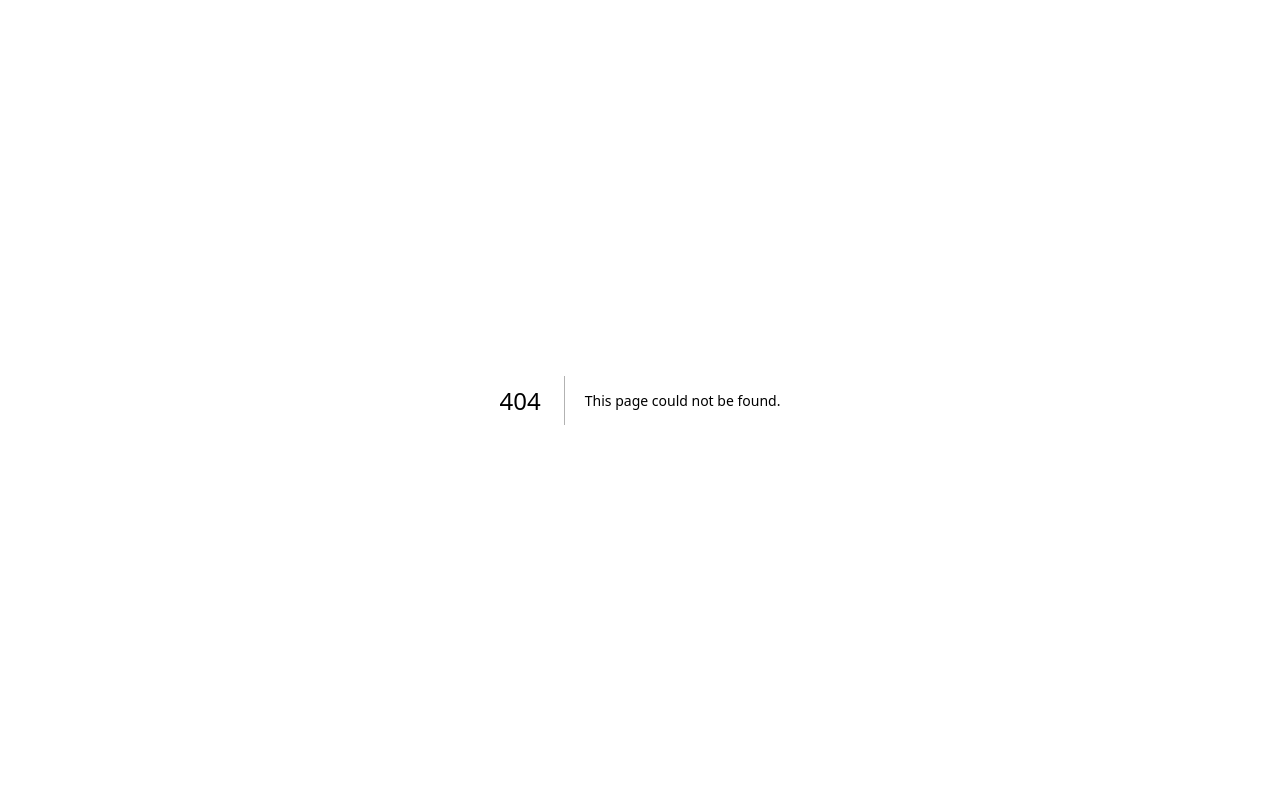
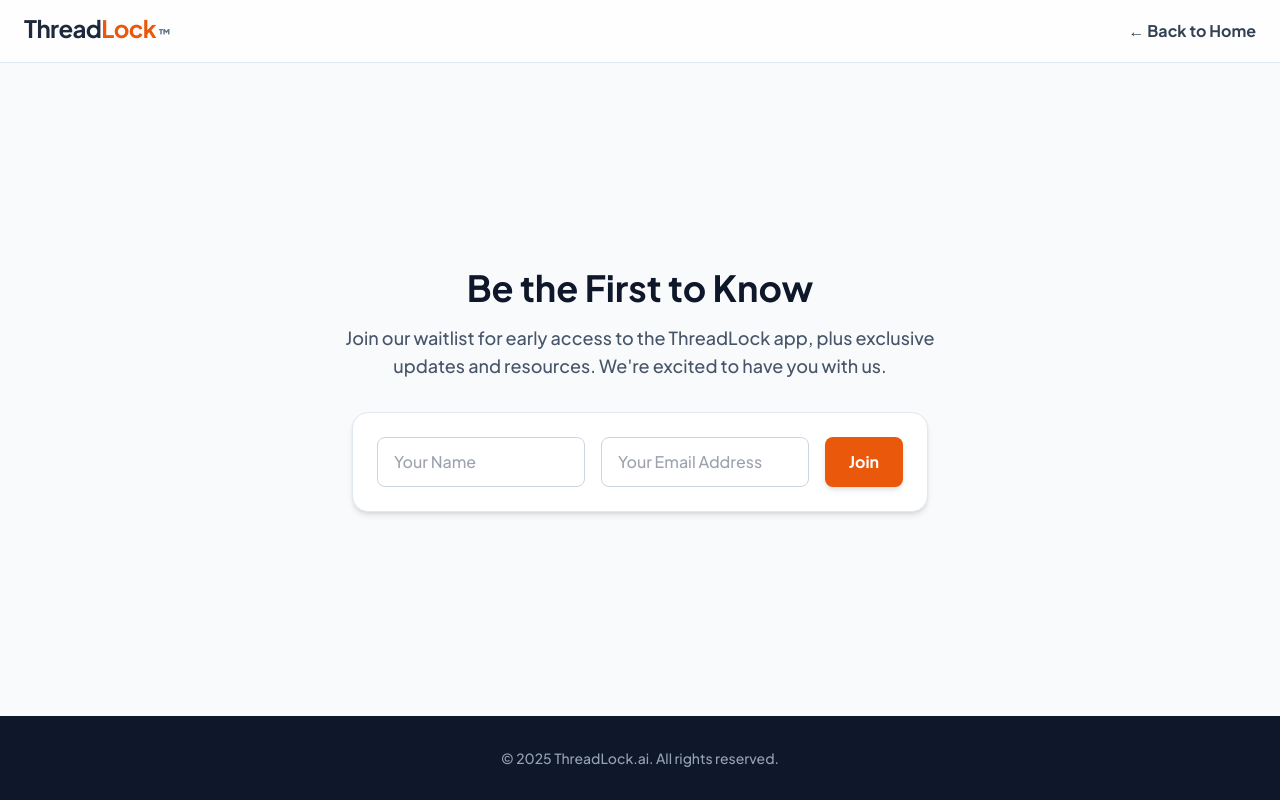
Before and after one commit to RedThreadGrp/ThreadLock, a Next.js app: page /signup in a window 1280 px wide. Before the commit this address had no page. Built offline with nearby package versions, Linux system fonts and the light colour scheme.

Commit message:
Create signup.js

```diff
--- /dev/null
+++ b/pages/signup.js
@@ -0,0 +1,72 @@
+import React from 'react';
+
+/* ---------------- Text Brand ---------------- */
+function BrandWordmark({ className = "" }) {
+    return (
+        <span className={`inline-flex items-baseline font-bold text-2xl tracking-tight select-none ${className}`}>
+            <span className="text-slate-800">Thread</span>
+            <span className="text-orange-600">Lock</span>
+            <span className="ml-0.5 align-text-top text-[0.5em] font-black text-slate-500">™</span>
+        </span>
+    );
+}
+
+const Header = () => (
+    <header className="bg-white/80 backdrop-blur-md border-b border-slate-200">
+        <div className="container mx-auto px-4 md:px-6 py-3 flex items-center justify-between">
+            <a href="/"><BrandWordmark /></a>
+            <a href="/" className="font-semibold text-slate-700 hover:text-orange-600 transition-colors">
+                &larr; Back to Home
+            </a>
+        </div>
+    </header>
+);
+
+const Footer = () => (
+    <footer className="bg-slate-900 text-slate-400 text-sm py-8 text-center">
+        <p>© {new Date().getFullYear()} ThreadLock.ai. All rights reserved.</p>
+    </footer>
+);
+
+
+export default function SignupPage() {
+    return (
+        <>
+            {/* The <Head> component was removed to resolve a build error.
+                You can add a <title> tag directly here if needed. */}
+            <div className="bg-gray-50 min-h-screen flex flex-col">
+                <Header />
+                <main className="flex-grow flex items-center justify-center">
+                    <div className="container mx-auto px-6 py-12 text-center max-w-2xl">
+                        <h1 className="text-3xl md:text-4xl font-bold mb-4 text-slate-900">Be the First to Know</h1>
+                        <p className="text-lg text-slate-600 mb-8">
+                            Join our waitlist for early access to the ThreadLock app, plus exclusive updates and resources. We're excited to have you with us.
+                        </p>
+                        <form action="/thank-you" method="POST" className="max-w-xl mx-auto">
+                             <div className="flex flex-col sm:flex-row gap-4 bg-white p-6 rounded-2xl shadow-md border border-slate-200">
+                                <input
+                                    type="text"
+                                    name="name"
+                                    placeholder="Your Name"
+                                    required
+                                    className="w-full px-4 py-3 rounded-lg border border-slate-300 focus:ring-2 focus:ring-orange-500 focus:outline-none"
+                                />
+                                <input
+                                    type="email"
+                                    name="email"
+                                    placeholder="Your Email Address"
+                                    required
+                                    className="w-full px-4 py-3 rounded-lg border border-slate-300 focus:ring-2 focus:ring-orange-500 focus:outline-none"
+                                />
+                                <button type="submit" className="bg-orange-600 text-white font-bold px-6 py-3 rounded-lg shadow-md hover:bg-orange-700 transition-all sm:w-auto w-full">
+                                    Join
+                                </button>
+                            </div>
+                        </form>
+                    </div>
+                </main>
+                <Footer />
+            </div>
+        </>
+    )
+}
```
